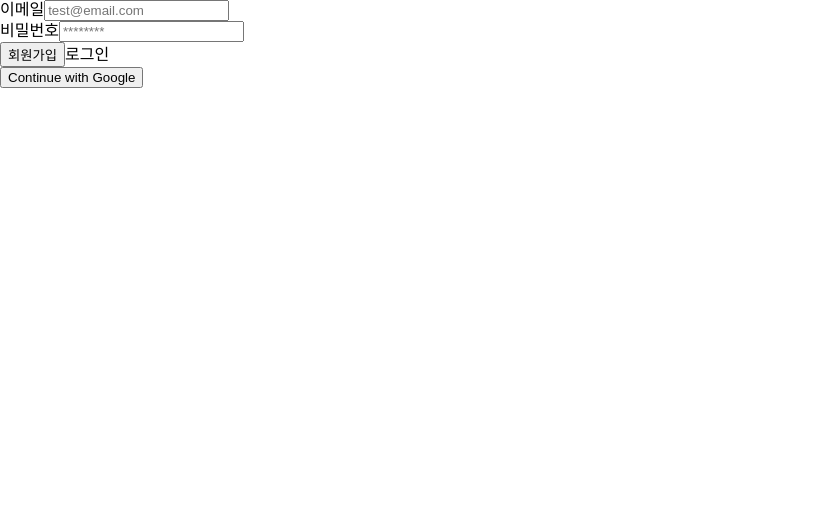
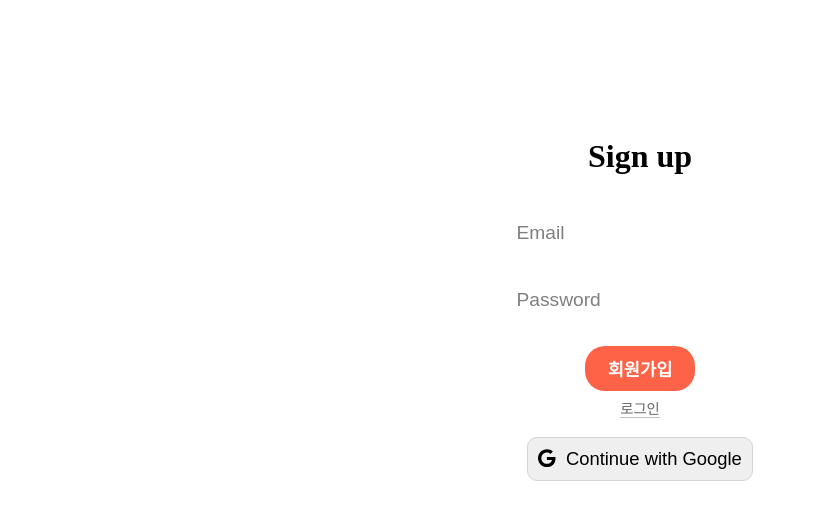
Before and after one commit to Vbeo147/novel-react_v2, a React (Create React App) app: page / in a window 1280 px wide. Shown: the top 520 px of the page, without its empty margins (0-816 px from the left). Built offline with nearby package versions, Linux system fonts and the light colour scheme; no server answers.

Commit message:
Auth css

```diff
--- a/package.json
+++ b/package.json
@@ -3,6 +3,10 @@
   "version": "0.1.0",
   "private": true,
   "dependencies": {
+    "@fortawesome/fontawesome-svg-core": "^6.2.0",
+    "@fortawesome/free-brands-svg-icons": "^6.2.0",
+    "@fortawesome/free-solid-svg-icons": "^6.2.0",
+    "@fortawesome/react-fontawesome": "^0.2.0",
     "@testing-library/jest-dom": "^5.16.5",
     "@testing-library/react": "^13.4.0",
     "@testing-library/user-event": "^13.5.0",
--- a/src/components/AuthForm.jsx
+++ b/src/components/AuthForm.jsx
@@ -2,7 +2,7 @@ import { useState, useCallback } from "react";
 import { useForm } from "react-hook-form";
 import { authService } from "../firebase";
 
-export default function AuthForm() {
+export default function AuthForm({ styles }) {
   const [newAccount, setNewAccount] = useState(true);
   const {
     register,
@@ -14,6 +14,9 @@ export default function AuthForm() {
   }, [newAccount]);
   return (
     <div>
+      <div className={styles.auth_form_title}>
+        {newAccount ? "Sign up" : "Sign in"}
+      </div>
       <form
         onSubmit={handleSubmit(async (formData) => {
           const { email, password } = formData;
@@ -38,13 +41,12 @@ export default function AuthForm() {
           }
         })}
       >
-        <div>
-          <label htmlFor="email">이메일</label>
+        <div className={styles.auth_form_input_container}>
           <input
             id="email"
             type="email"
             name="email"
-            placeholder="test@email.com"
+            placeholder="Email"
             autoComplete="off"
             {...register("email", {
               required: "이메일은 필수 입력란입니다.",
@@ -55,15 +57,20 @@ export default function AuthForm() {
             })}
             required
           />
-          {errors.email && <span>{errors.email.message}</span>}
         </div>
-        <div>
-          <label htmlFor="password">비밀번호</label>
+        <div className={styles.auth_form_error}>
+          {errors.email && (
+            <span className={styles.auth_form_error}>
+              {errors.email.message}
+            </span>
+          )}
+        </div>
+        <div className={styles.auth_form_input_container}>
           <input
             id="password"
             type="password"
             name="password"
-            placeholder="********"
+            placeholder="Password"
             {...register("password", {
               required: "비밀번호는 필수 입력란입니다.",
               minLength: {
@@ -73,21 +80,21 @@ export default function AuthForm() {
             })}
             required
           />
+        </div>
+        <div className={styles.auth_form_error}>
           {errors.password && <span>{errors.password.message}</span>}
         </div>
-        <div>
-          <button type="submit" disabled={isSubmitting}>
-            {newAccount ? "회원가입" : "로그인"}
-          </button>
-          <span
-            style={{
-              cursor: "pointer",
-              userSelect: "none",
-            }}
-            onClick={toggleAccount}
-          >
-            {newAccount ? "로그인" : "회원가입"}
-          </span>
+        <div className={styles.auth_btn_container}>
+          <div className={styles.auth_btn_submit}>
+            <button type="submit" disabled={isSubmitting}>
+              {newAccount ? "회원가입" : "로그인"}
+            </button>
+          </div>
+          <div className={styles.auth_btn_social}>
+            <span onClick={toggleAccount}>
+              {newAccount ? "로그인" : "회원가입"}
+            </span>
+          </div>
         </div>
       </form>
     </div>
--- /dev/null
+++ b/src/css/Auth.module.css
@@ -0,0 +1,85 @@
+.auth_container {
+  display: flex;
+  flex-direction: column;
+  justify-content: center;
+  align-items: center;
+  margin-top: 100px;
+}
+
+.auth_google_btn {
+  font-size: 1.15rem;
+  margin-top: 20px;
+  padding: 10px;
+  border-radius: 10px;
+  border: 1px solid lightgray;
+  cursor: pointer;
+  display: inline-flex;
+  justify-content: center;
+  align-items: center;
+}
+
+.auth_form_title {
+  font-size: 2rem;
+  margin: 40px 0;
+  display: flex;
+  justify-content: center;
+  align-items: center;
+  font-weight: bold;
+}
+
+.auth_form_input_container {
+  display: flex;
+  justify-content: center;
+  align-items: center;
+}
+
+.auth_form_input_container input {
+  font-size: 1.2rem;
+  padding: 10px;
+  border-radius: 5px;
+  border: none;
+  margin-bottom: 10px;
+}
+
+.auth_form_input_container input:focus {
+  border: 2px solid black;
+}
+
+.auth_form_input_container input::placeholder {
+  color: black;
+  opacity: 0.5;
+}
+
+.auth_form_error {
+  font-size: 0.7rem;
+  color: tomato;
+  margin-bottom: 15px;
+  text-align: center;
+}
+
+.auth_btn_container {
+  display: flex;
+  flex-direction: column;
+  justify-content: center;
+  align-items: center;
+}
+
+.auth_btn_submit button {
+  font-size: 1.1rem;
+  padding: 10px;
+  border-radius: 20px;
+  border: none;
+  background-color: tomato;
+  color: white;
+  font-weight: bold;
+  width: 110px;
+  margin-bottom: 10px;
+}
+
+.auth_btn_social span {
+  user-select: none;
+  cursor: pointer;
+  font-size: 0.9rem;
+  opacity: 0.6;
+  border-bottom: 1px solid rgba(0, 0, 0, 0.4);
+}
--- a/src/css/Pagination.module.css
+++ b/src/css/Pagination.module.css
@@ -28,7 +28,7 @@
   height: 24px;
   padding: 8px;
   margin: 5px 2px 5px 2px;
-  font-size: 1.22em;
+  font-size: 1.22rem;
   user-select: none;
   cursor: pointer;
   display: flex;
@@ -48,12 +48,12 @@
 
 .pagination_previous_btn {
   border-radius: 10px;
-  background-color: darkviolet;
+  background-color: plum;
   font-weight: 600;
 }
 
 .pagination_next_btn {
   border-radius: 10px;
-  background-color: darkviolet;
+  background-color: plum;
   font-weight: 600;
 }
--- a/src/routes/Auth.jsx
+++ b/src/routes/Auth.jsx
@@ -1,5 +1,8 @@
 import { authService, firebaseInstance } from "../firebase";
+import { FontAwesomeIcon } from "@fortawesome/react-fontawesome";
+import { faGoogle } from "@fortawesome/free-brands-svg-icons";
 import AuthForm from "../components/AuthForm";
+import styles from "../css/Auth.module.css";
 
 export default function Auth() {
   const onSocialClick = async (e) => {
@@ -13,11 +16,18 @@ export default function Auth() {
     await authService.signInWithPopup(provider);
   };
   return (
-    <div>
-      <AuthForm />
+    <div className={styles.auth_container}>
+      <AuthForm styles={styles} />
       <div>
-        <button onClick={onSocialClick} name="google">
-          Continue with Google
+        <button
+          className={styles.auth_google_btn}
+          onClick={onSocialClick}
+          name="google"
+        >
+          <span>
+            <FontAwesomeIcon icon={faGoogle} />
+          </span>
+          &nbsp; Continue with Google
         </button>
       </div>
     </div>
```
Also changed, not shown: 1 other file (tests, documents, lock files or other folders).
